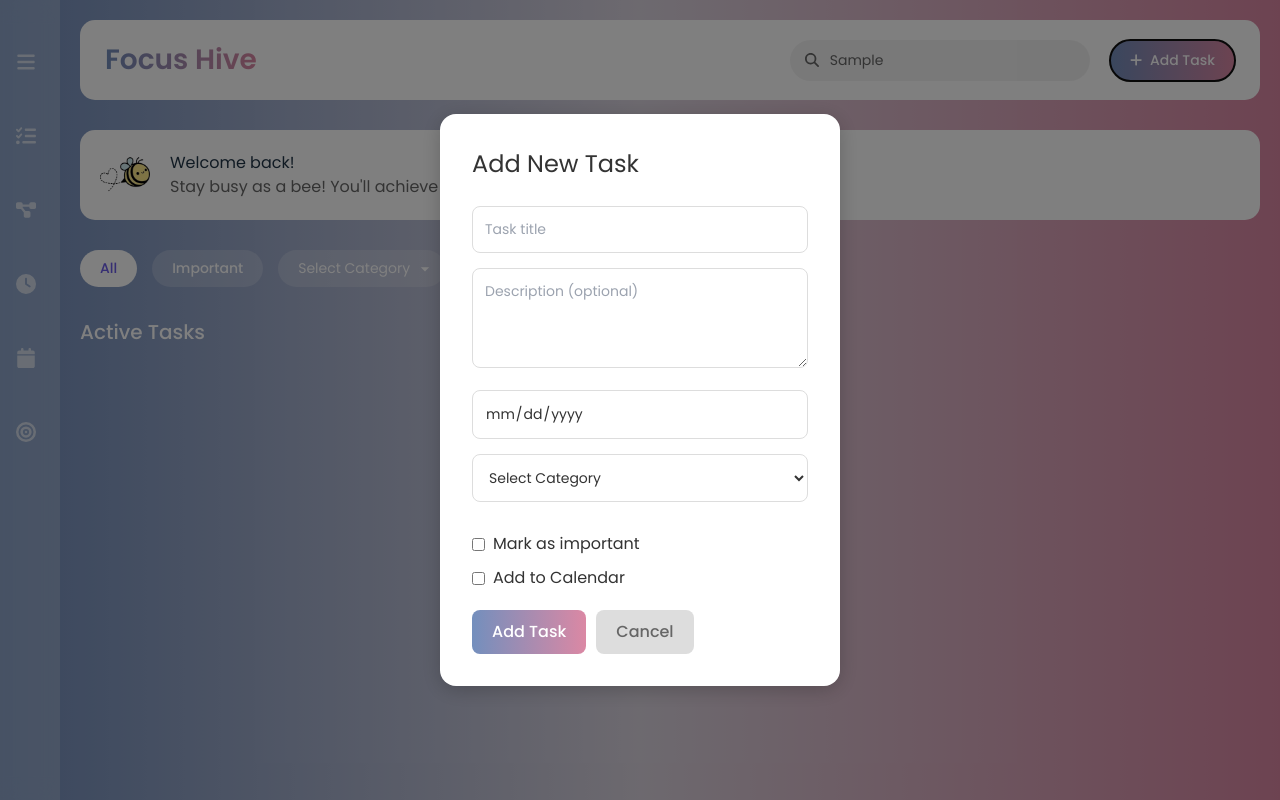
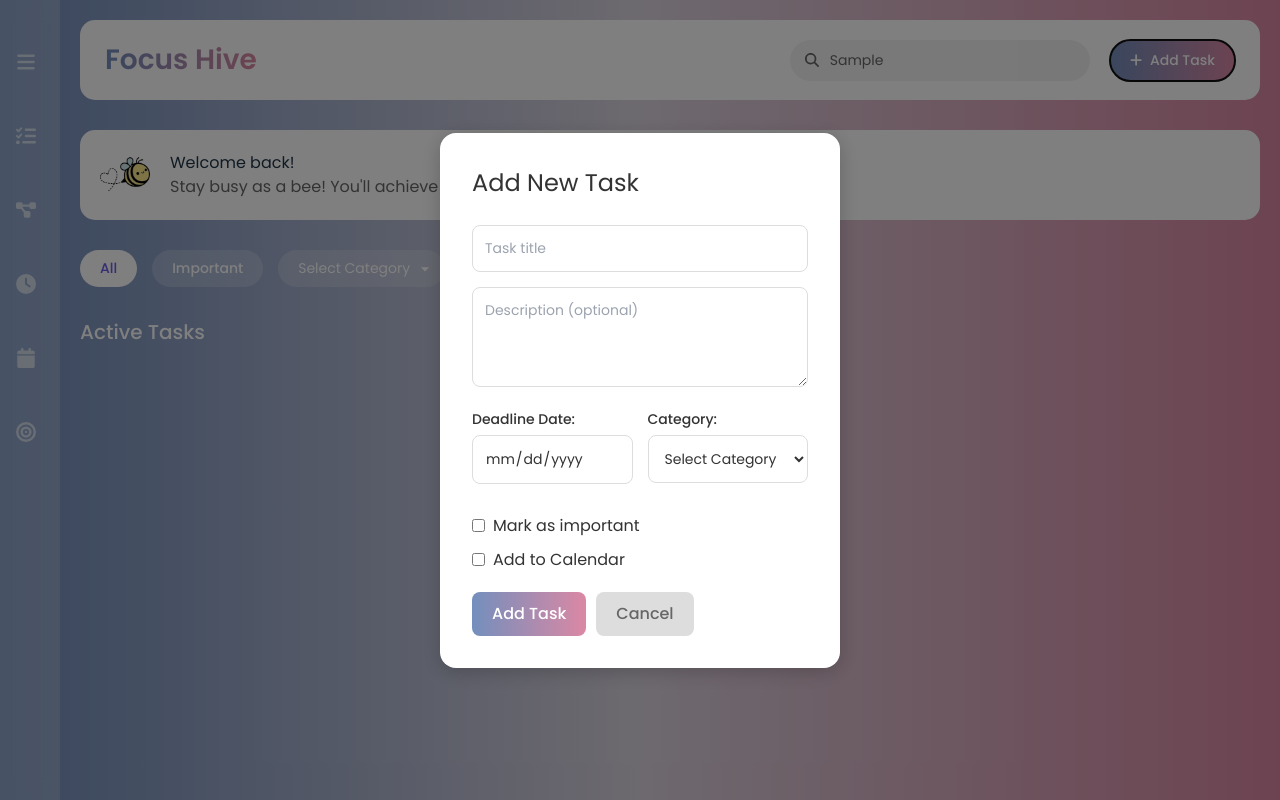
Before and after one commit to resha-ad/Frontend-FocusHive, a React (Vite) app: page /task in a window 1280 px wide. Both pictures are taken after typing "Sample" into the empty fields and a click on the button "Add Task". Built offline with nearby package versions, Linux system fonts and the light colour scheme; no server answers; the HTML template or start-up script is replaced by a standard one.

Commit message:
Improved filter and search functionalities

```diff
--- a/src/components/private/Task.jsx
+++ b/src/components/private/Task.jsx
@@ -29,6 +29,25 @@ const Task = () => {
         };
         fetchTasks();
     }, [token]);
+
+    // Format date for input elements
+    const formatDateForInput = (dateString) => {
+        if (!dateString) return '';
+
+        // If the date is already in YYYY-MM-DD format, return it
+        if (/^\d{4}-\d{2}-\d{2}$/.test(dateString)) {
+            return dateString;
+        }
+
+        // Try to parse the date and format it
+        try {
+            const date = new Date(dateString);
+            return date.toISOString().split('T')[0];
+        } catch (error) {
+            console.error('Error formatting date:', error);
+            return '';
+        }
+    };
 
     const handleAddTask = async (event) => {
         event.preventDefault();
@@ -257,18 +276,25 @@ const Task = () => {
                                     placeholder="Description (optional)"
                                 ></textarea>
                                 <div className="date-category">
+                                    <div className="input-with-label">
+                                        <label htmlFor="add-deadline">Deadline Date:</label>
                                         <input
+                                            id="add-deadline"
                                             type="date"
                                             name="deadline"
                                             required
                                         />
-                                    <select name="category" required>
+                                    </div>
+                                    <div className="input-with-label">
+                                        <label htmlFor="add-category">Category:</label>
+                                        <select id="add-category" name="category" required>
                                             <option value="">Select Category</option>
                                             <option value="Work">Work</option>
                                             <option value="Personal">Personal</option>
                                             <option value="Study">Study</option>
                                             <option value="General">General</option>
                                         </select>
+                                    </div>
                                 </div>
                                 <div className="checkbox-group">
                                     <label>
@@ -315,13 +341,20 @@ const Task = () => {
                                     defaultValue={selectedTask.description}
                                 ></textarea>
                                 <div className="date-category">
+                                    <div className="input-with-label">
+                                        <label htmlFor="update-deadline">Deadline Date:</label>
                                         <input
+                                            id="update-deadline"
                                             type="date"
                                             name="deadline"
-                                        defaultValue={selectedTask.deadline}
+                                            defaultValue={formatDateForInput(selectedTask.deadline)}
                                             required
                                         />
+                                    </div>
+                                    <div className="input-with-label">
+                                        <label htmlFor="update-category">Category:</label>
                                         <select
+                                            id="update-category"
                                             name="category"
                                             defaultValue={selectedTask.category}
                                             required
@@ -332,6 +365,7 @@ const Task = () => {
                                             <option value="Study">Study</option>
                                             <option value="General">General</option>
                                         </select>
+                                    </div>
                                 </div>
                                 <div className="checkbox-group">
                                     <label>
--- a/src/styles/Task.css
+++ b/src/styles/Task.css
@@ -579,3 +579,40 @@ select.filter-btn option {
     background-color: #e6f4ea;
     color: #137333;
 }
+
+/* Styles for labeled inputs */
+.input-with-label {
+    display: flex;
+    flex-direction: column;
+    width: 100%;
+    margin-bottom: 15px;
+}
+
+.input-with-label label {
+    font-size: 14px;
+    margin-bottom: 5px;
+    color: #333;
+    font-weight: 500;
+}
+
+.date-category {
+    display: flex;
+    gap: 15px;
+}
+
+.date-category .input-with-label {
+    flex: 1;
+    margin-bottom: 0;
+}
+
+/* Ensure these inputs visually match the rest of your form */
+.input-with-label input,
+.input-with-label select {
+    padding: 12px;
+    border: 1px solid #ddd;
+    border-radius: 8px;
+    font-size: 14px;
+    color: #333;
+    background: white;
+    width: 100%;
+}
```
Lines whose indentation alone changed are shown as unchanged.
